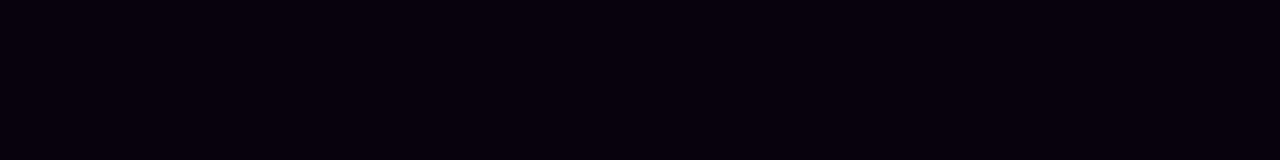
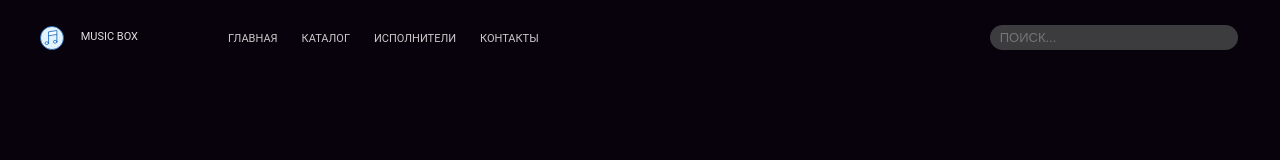
Before and after one commit to hitriylis/MusicBox, a website: page src/index.html in a window 1280 px wide. Drawn offline with Linux system fonts and the light colour scheme; a web font is replaced by a local one.

Commit message:
update header section

```diff
--- a/src/index.html
+++ b/src/index.html
@@ -8,6 +8,68 @@
   </head>
 
   <body>
-    <header></header>
+    <div class="wrapper">
+      <header class="header-section">
+        <div class="header-container container align-center">
+          <div class="header-logo align-center justify-between">
+            <img
+              src="./assets/images/icons/logo.svg"
+              alt="Music Box logo"
+              class="mr-161"
+            />
+            <a
+              href="#"
+              class="header-link link-no-decoration text-uppercase text-size-11"
+              >Music Box</a
+            >
+          </div>
+          <nav class="header-menu menu ml-90">
+            <ul class="menu-list">
+              <li class="menu-item">
+                <a
+                  href="#"
+                  class="menu-link link-no-decoration text-uppercase text-size-11"
+                >
+                  Главная
+                </a>
+              </li>
+              <li class="menu-item">
+                <a
+                  href="#"
+                  class="menu-link link-no-decoration text-uppercase text-size-11"
+                >
+                  Каталог
+                </a>
+              </li>
+              <li class="menu-item">
+                <a
+                  href="#"
+                  class="menu-link link-no-decoration text-uppercase text-size-11"
+                >
+                  Исполнители
+                </a>
+              </li>
+              <li class="menu-item">
+                <a
+                  href="#"
+                  class="menu-link link-no-decoration text-uppercase text-size-11"
+                >
+                  Контакты
+                </a>
+              </li>
+            </ul>
+          </nav>
+          <div class="header-search ml-451">
+            <label for="search" class="sr-only">Поиск</label>
+            <input
+              id="search"
+              type="search"
+              class="text-size-13 text-uppercase pl-10"
+              placeholder="Поиск..."
+            />
+          </div>
+        </div>
+      </header>
+    </div>
   </body>
 </html>
--- a/src/styles/scss/app.scss
+++ b/src/styles/scss/app.scss
@@ -1,8 +1,10 @@
+@import "fonts";
 @import "variables";
+@import "reset";
 @import "general";
 @import "grid";
+@import "indents";
+@import "positioning";
+@import "mixins";
 @import "header";
-@import "indents";
-@import "mixins";
 @import "page-description";
-@import "positioning";
--- /dev/null
+++ b/src/styles/scss/fonts.scss
@@ -0,0 +1,17 @@
+@font-face {
+  font-weight: 400;
+  font-family: Roboto;
+  src: url("../assets/fonts/Roboto-Regular.ttf");
+}
+
+@font-face {
+  font-weight: 500;
+  font-family: Roboto;
+  src: url("../assets/fonts/Roboto-Medium.ttf");
+}
+
+@font-face {
+  font-weight: 700;
+  font-family: Roboto;
+  src: url("../assets/fonts/Roboto-Bold.ttf");
+}
--- a/src/styles/scss/general.scss
+++ b/src/styles/scss/general.scss
@@ -1,21 +1,3 @@
-@font-face {
-  font-weight: 400;
-  font-family: Roboto;
-  src: url("../assets/fonts/Roboto-Regular.ttf");
-}
-
-@font-face {
-  font-weight: 500;
-  font-family: Roboto;
-  src: url("../assets/fonts/Roboto-Medium.ttf");
-}
-
-@font-face {
-  font-weight: 700;
-  font-family: Roboto;
-  src: url("../assets/fonts/Roboto-Bold.ttf");
-}
-
 * {
   box-sizing: border-box;
   margin: 0;
@@ -23,10 +5,9 @@
 }
 
 body {
-  font-family: Roboto, sans-serif;
+  font-family: $font-family;
   line-height: 1.5;
   color: $gray-light;
-
   background-color: $black;
 }
 
@@ -44,8 +25,14 @@
   text-transform: uppercase;
 }
 
-.w-1200 {
-  width: 1200px;
+.wrapper {
+  min-height: 100%;
+  overflow: hidden;
+}
+
+.container {
+  max-width: 1200px;
+  margin: 0 auto;
 }
 
 .sr-only {
--- a/src/styles/scss/header.scss
+++ b/src/styles/scss/header.scss
@@ -0,0 +1,48 @@
+.header-section {
+  position: absolute;
+  width: 100%;
+  left: 0;
+  top: 25px;
+  z-index: 50;
+}
+
+.header-container {
+  display: flex;
+}
+
+.header-logo {
+  width: 98px;
+  display: flex;
+
+  img {
+    height: 24px;
+    width: auto;
+  }
+}
+
+.header-link {
+  line-height: 150%;
+  color: $white;
+}
+
+.menu-list {
+  display: flex;
+  gap: 24px;
+}
+
+.menu-link {
+  line-height: 150%;
+  color: $white-dark;
+}
+
+.header-search {
+  width: 248px;
+
+  input {
+    height: 25px;
+    width: 100%;
+    font-family: $second-family;
+    border-radius: 50px;
+    background: $gray-dark;
+  }
+}
--- a/src/styles/scss/indents.scss
+++ b/src/styles/scss/indents.scss
@@ -3,8 +3,16 @@
   margin-top: 30px;
 }
 
+.mr-16 {
+  margin-right: 16px;
+}
+
 .mb-20 {
   margin-bottom: 20px;
+}
+
+.ml-451 {
+  margin-left: 451px;
 }
 
 .ml-90 {
@@ -12,12 +20,12 @@
 }
 
 // ------ paddings ------
+.pt-200 {
+  padding-top: 200px;
+}
+
 .pt-5 {
   padding-top: 5px;
-}
-
-.pt-200 {
-  padding-top: 200px;
 }
 
 .pb-5 {
@@ -28,10 +36,10 @@
   padding-bottom: 200px;
 }
 
+.pl-20 {
+  padding-left: 20px;
+}
+
 .pl-10 {
   padding-left: 10px;
 }
-
-.pl-20 {
-  padding-left: 20px;
-}
--- /dev/null
+++ b/src/styles/scss/reset.scss
@@ -0,0 +1,88 @@
+* {
+  padding: 0;
+  margin: 0;
+  border: 0;
+}
+
+*,
+*:before,
+*:after {
+  -moz-box-sizing: border-box;
+  -webkit-box-sizing: border-box;
+  box-sizing: border-box;
+}
+
+:focus,
+:active {
+  outline: none;
+}
+
+a:focus,
+a:active {
+  outline: none;
+}
+
+nav,
+footer,
+header,
+aside {
+  display: block;
+}
+
+html,
+body {
+  height: 100%;
+  width: 100%;
+  font-size: 100%;
+  line-height: 1;
+  font-size: 14px;
+  -ms-text-size-adjust: 100%;
+  -moz-text-size-adjust: 100%;
+  -webkit-text-size-adjust: 100%;
+}
+
+input,
+button,
+textarea {
+  font-family: inherit;
+}
+
+input::-ms-clear {
+  display: none;
+}
+
+button {
+  cursor: pointer;
+}
+
+button::-moz-focus-inner {
+  padding: 0;
+  border: 0;
+}
+
+a,
+a:visited {
+  text-decoration: none;
+}
+
+a:hover {
+  text-decoration: none;
+}
+
+ul li {
+  list-style: none;
+}
+
+img {
+  vertical-align: top;
+}
+
+h1,
+h2,
+h3,
+h4,
+h5,
+h6 {
+  font-size: inherit;
+  font-weight: 400;
+}
--- a/src/styles/scss/variables.scss
+++ b/src/styles/scss/variables.scss
@@ -1,3 +1,8 @@
+// ---fonts----------------------
+$font-family: Roboto, sans-serif;
+$second-family: Arial, sans-serif;
+
+// ---colors---------------------
 $black: #08020d;
 $white: #e0e0e0;
 $white-dark: #cacaca;
```
Also changed, not shown: src/styles/css/app.css.
